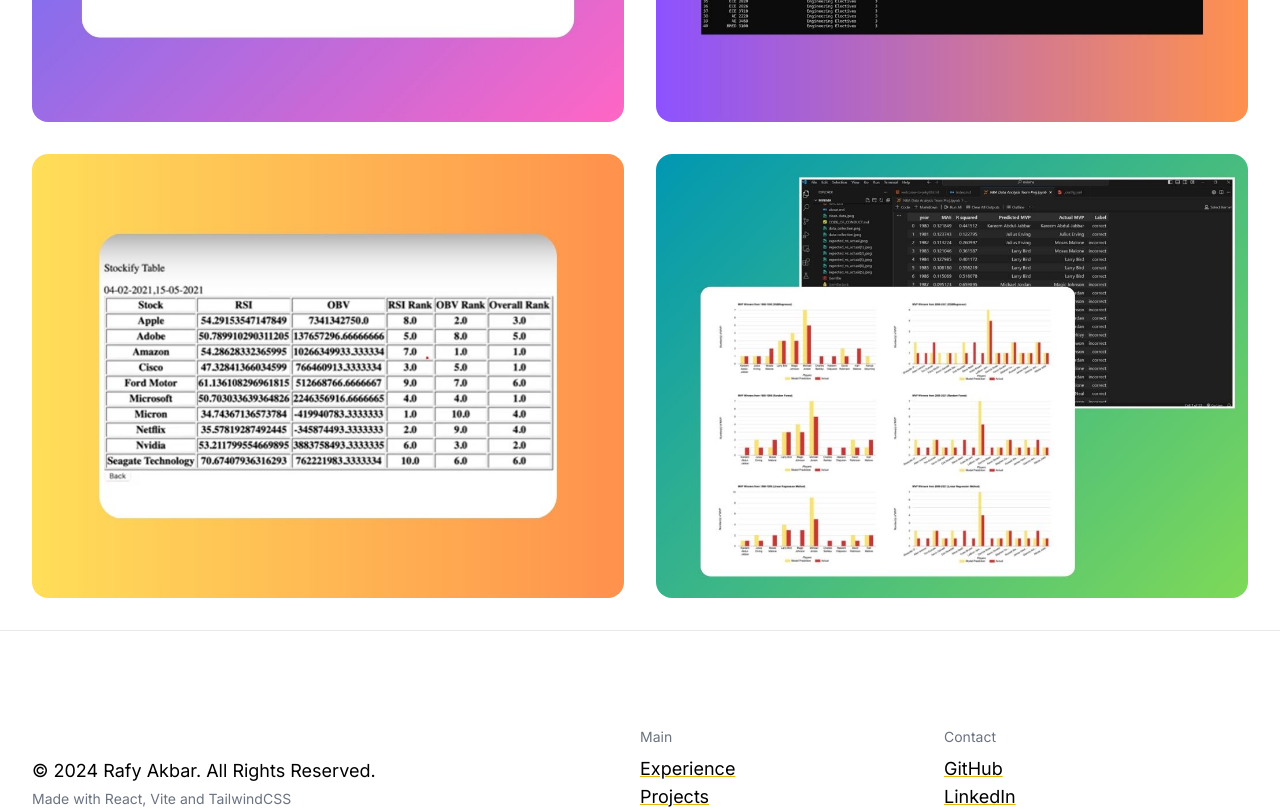
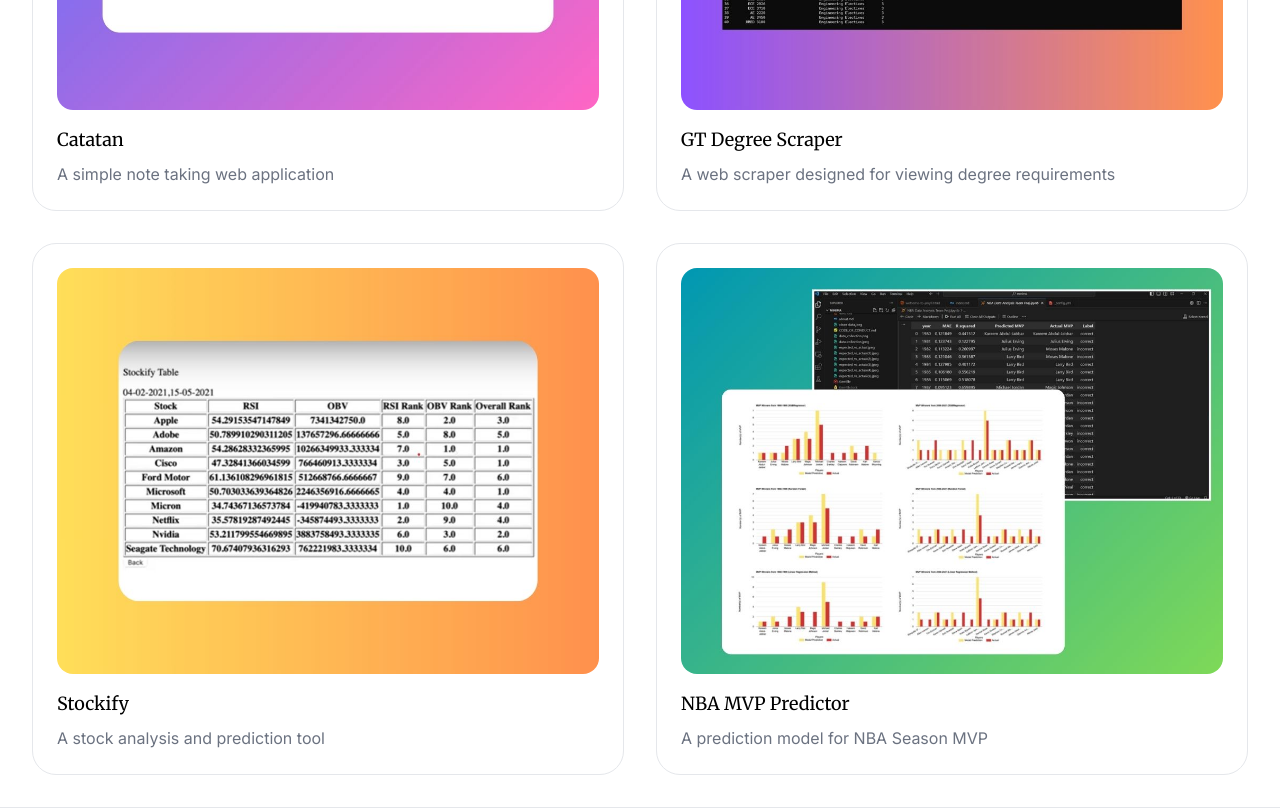
Before and after one commit to Rafyakbar02/portfolio-web, a React (Vite) app: page / in a window 1280 px wide. Shown: the part 2180-2989 px from the top of the page. Built offline with nearby package versions, Linux system fonts and the light colour scheme.

Commit message:
edited project list

```diff
--- a/src/components/ProjectList.jsx
+++ b/src/components/ProjectList.jsx
@@ -2,20 +2,28 @@
 
 const projects = [
 	{
+		name: "Catatan",
 		link: "https://catatan-web.netlify.app/",
 		image: catatan,
+		desc: "A simple note taking web application"
 	},
 	{
+		name: "GT Degree Scraper",
 		link: "https://github.com/Rafyakbar02/gt-degree-scraper",
 		image: degreescraper,
+		desc: "A web scraper designed for viewing degree requirements"
 	},
 	{
+		name: "Stockify",
 		link: "https://github.com/SubugFcz/Hacklytics23",
 		image: stockify,
+		desc: "A stock analysis and prediction tool"
 	},
 	{
+		name: "NBA MVP Predictor",
 		link: "https://github.com/Rafyakbar02/ml-group-project",
 		image: nba,
+		desc: "A prediction model for NBA Season MVP"
 	},
 ]
 
@@ -28,8 +36,10 @@
 			<h2 className="font-merriweather text-lg text-gray-600 border px-6 py-2 rounded-3xl my-8 w-fit">Recent Projects</h2>
 			<div className="flex flex-col sm:grid sm:grid-cols-2 sm:grid-rows-2 gap-8">
 				{projects.map((project, i) => (
-					<a href={project.link} target="_blank">
-						<img src={project.image} className="w-full rounded-2xl hover:scale-[0.97] hover:brightness-110 transition" />
+					<a href={project.link} className="border p-6 rounded-3xl" target="_blank">
+						<img src={project.image} className="w-full rounded-2xl" />
+						<h2 className="font-merriweather text-lg mt-4 mb-2">{project.name}</h2>
+						<p className="text-gray-500 text-base">{project.desc}</p>
 					</a>
 				))}
 			</div>
```
